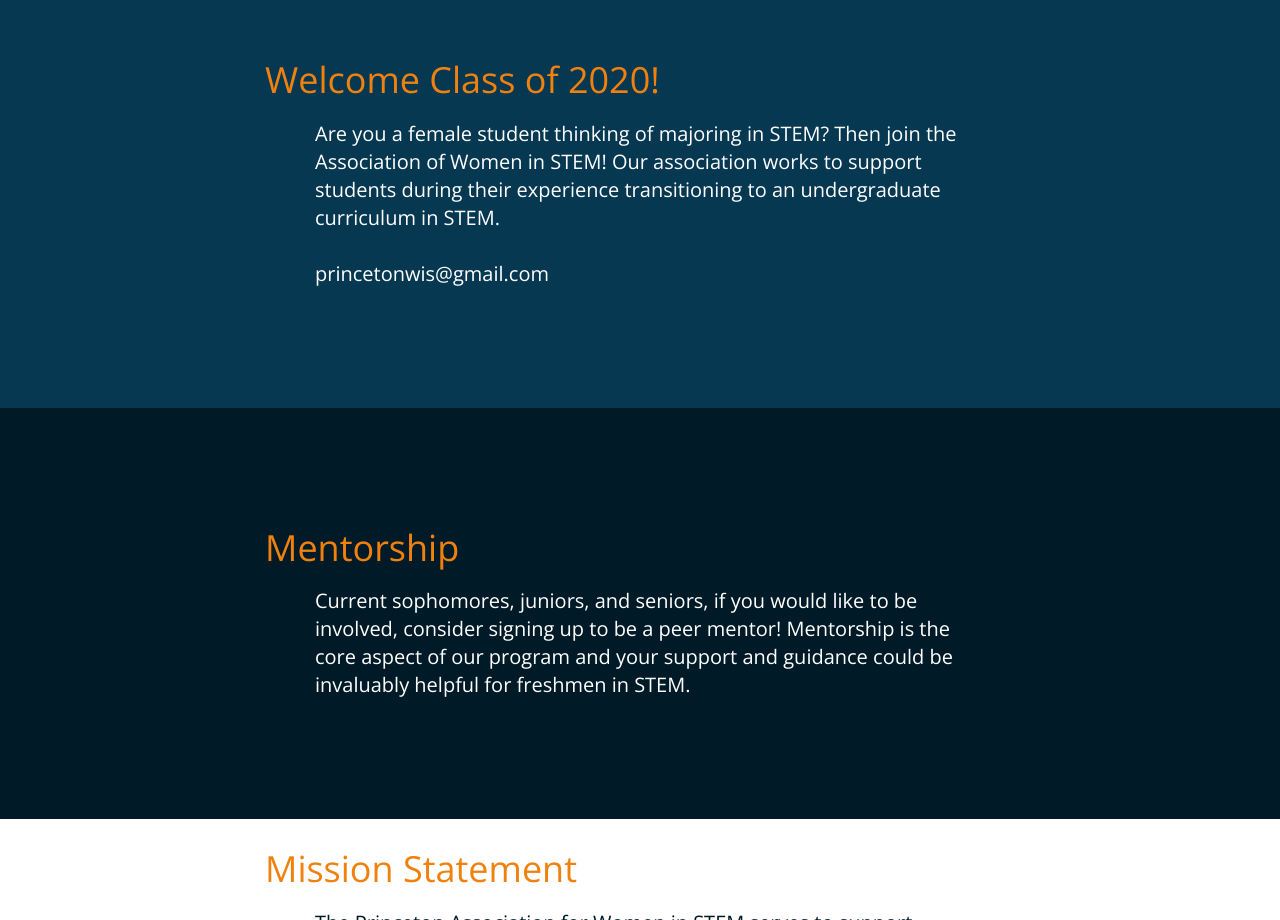
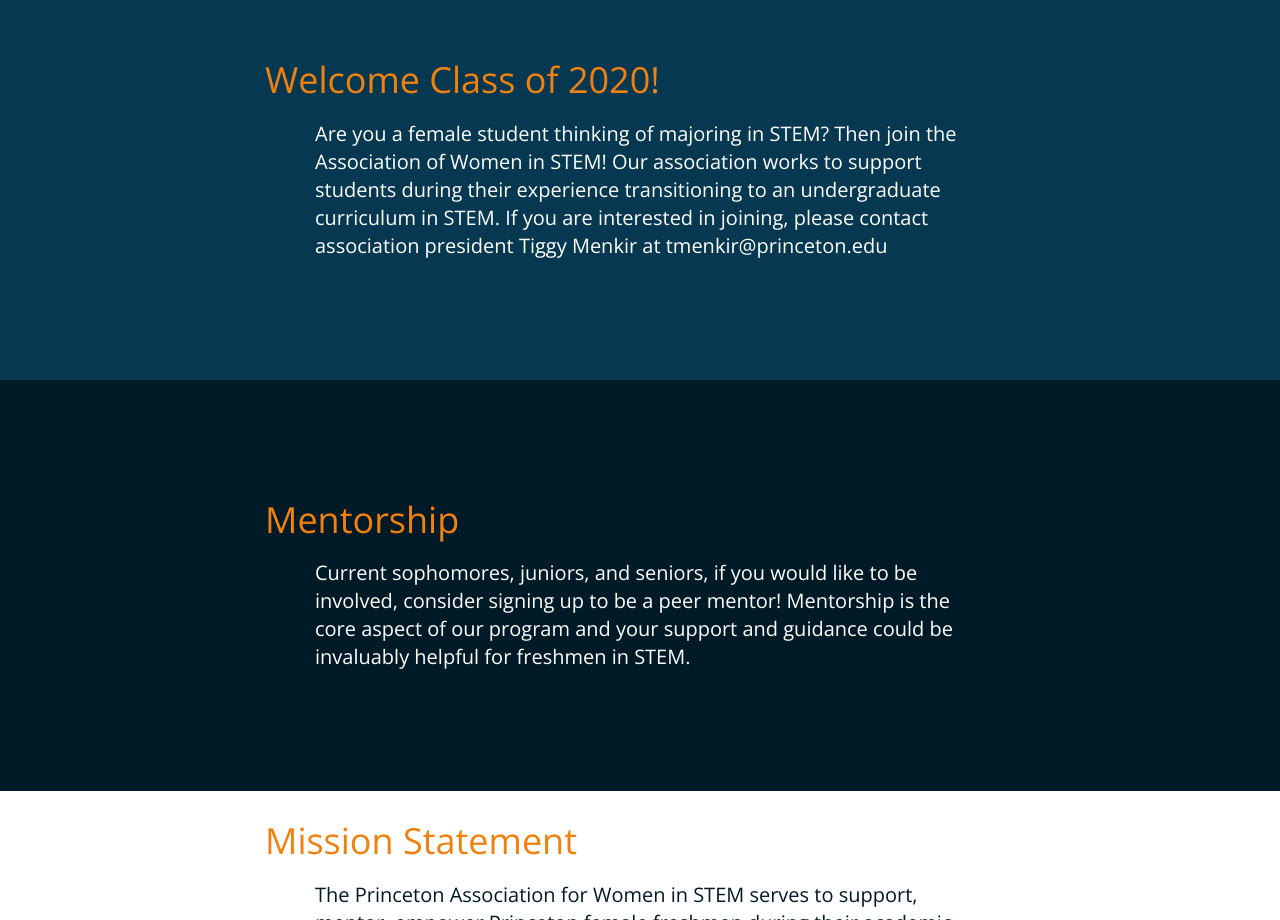
Before and after one commit to princetonassociationofwomeninstem/princetonassociationofwomeninstem.github.io, a website: page index.html in a window 1280 px wide. Shown: the part 860-1780 px from the top of the page. Drawn offline with nearby package versions, Linux system fonts and the light colour scheme.

Commit message:
copy changes

```diff
--- a/index.html
+++ b/index.html
@@ -88,8 +88,7 @@
             <div class="row">
                 <div class="col-lg-8 col-lg-offset-2">
                     <h1 class="tangerine">Welcome Class of 2020! </h1>
-                     <p class="largetext">Are you a female student thinking of majoring in STEM? Then join the Association of Women in STEM! Our association works to support students during their experience transitioning to an undergraduate curriculum in STEM. <br><br>
-                     princetonwis@gmail.com</p>
+                     <p class="largetext">Are you a female student thinking of majoring in STEM? Then join the Association of Women in STEM! Our association works to support students during their experience transitioning to an undergraduate curriculum in STEM. If you are interested in joining, please contact association president Tiggy Menkir at tmenkir@princeton.edu</p>
                 </div>
             </div>
         </div>
```
